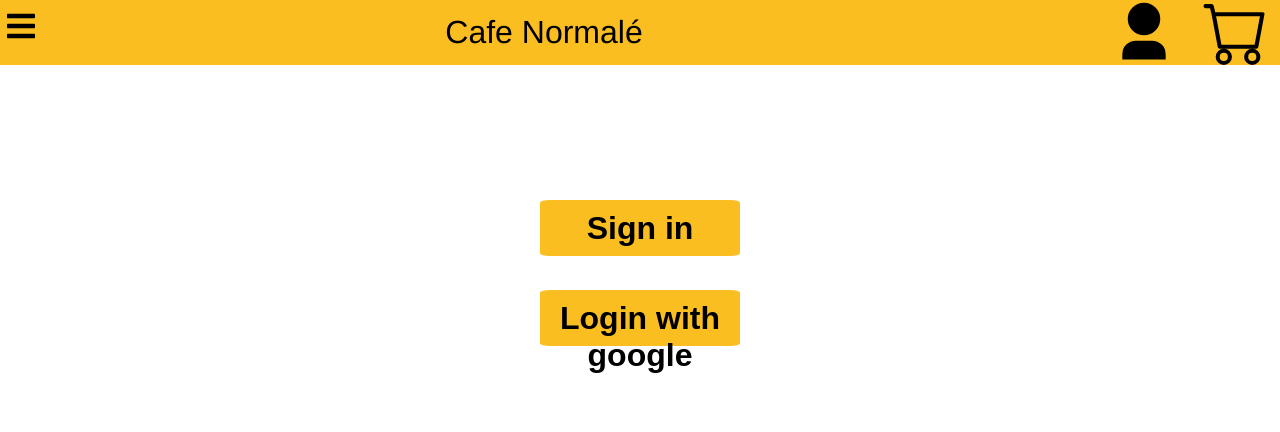
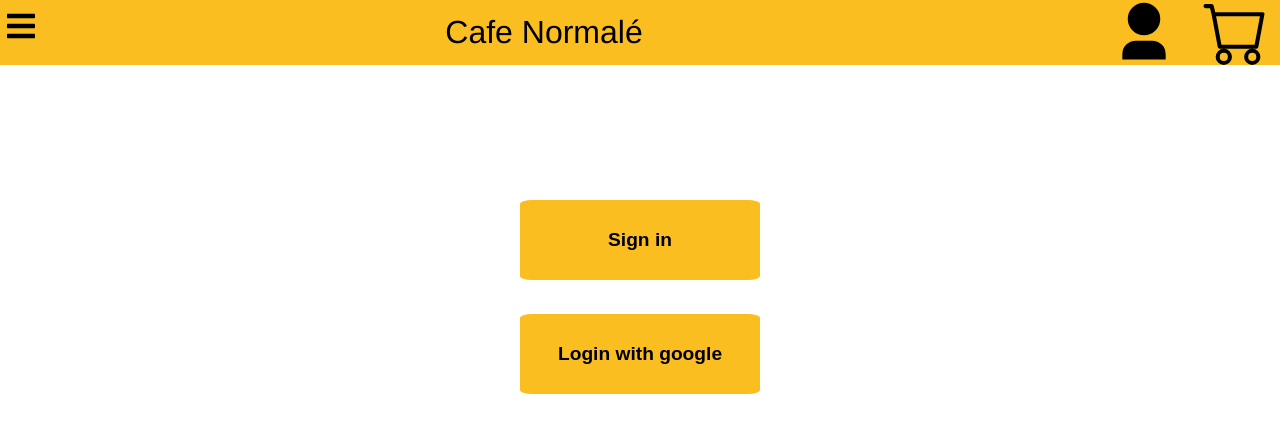
Before and after one commit to parsachow/ga-mini-hackathon, a React (Create React App) app: page /signIn in a window 1280 px wide. Shown: the top 432 px of the page. Built offline with nearby package versions, Linux system fonts and the light colour scheme; a web font is replaced by a local one.

Commit message:
signin page buttons

```diff
--- a/src/pages/SignIn/SignIn.css
+++ b/src/pages/SignIn/SignIn.css
@@ -9,10 +9,11 @@
 
     margin-top: 25vmin;
     background-color: #fbbe21;
-    width: 25vmin;
-    height: 7vmin;
+    width: 30vmin;
+    height: 10vmin;
     color: black;
     border-radius: 5%;
+    font-size: larger;
 }
 
 button:hover{
@@ -21,8 +22,9 @@ button:hover{
 .loginButton{
 
     background-color: #fbbe21;
-    width: 25vmin;
-    height: 7vmin;
+    width: 30vmin;
+    height: 10vmin;
     color: black;
     border-radius: 5%;
+    font-size: larger;
 }
```
